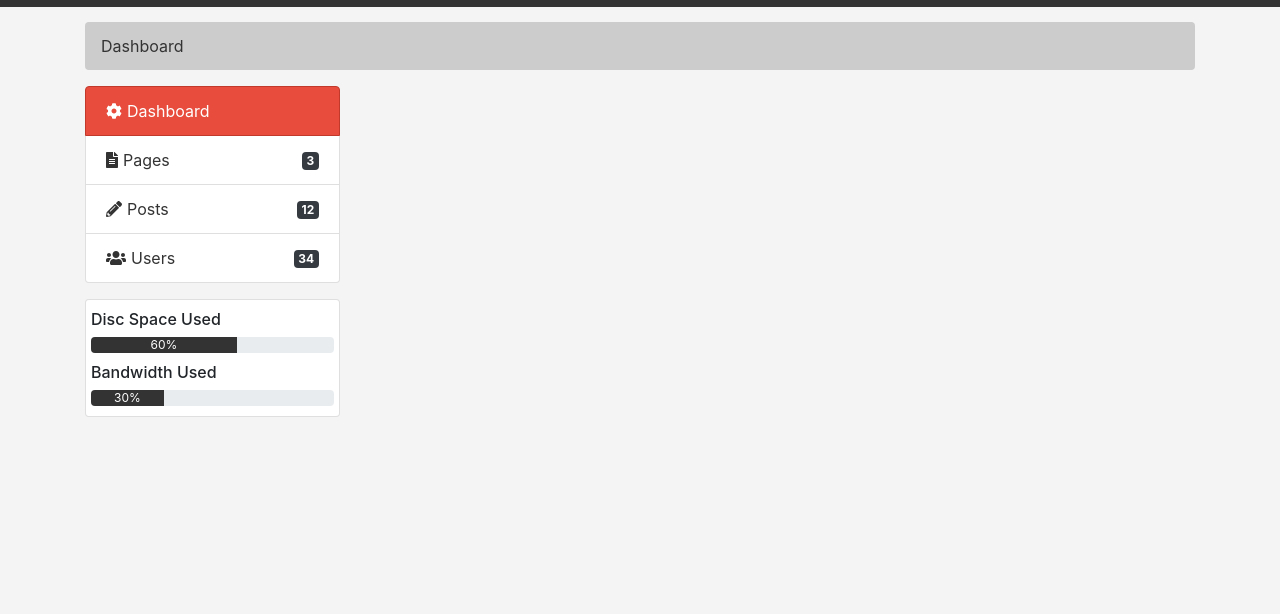
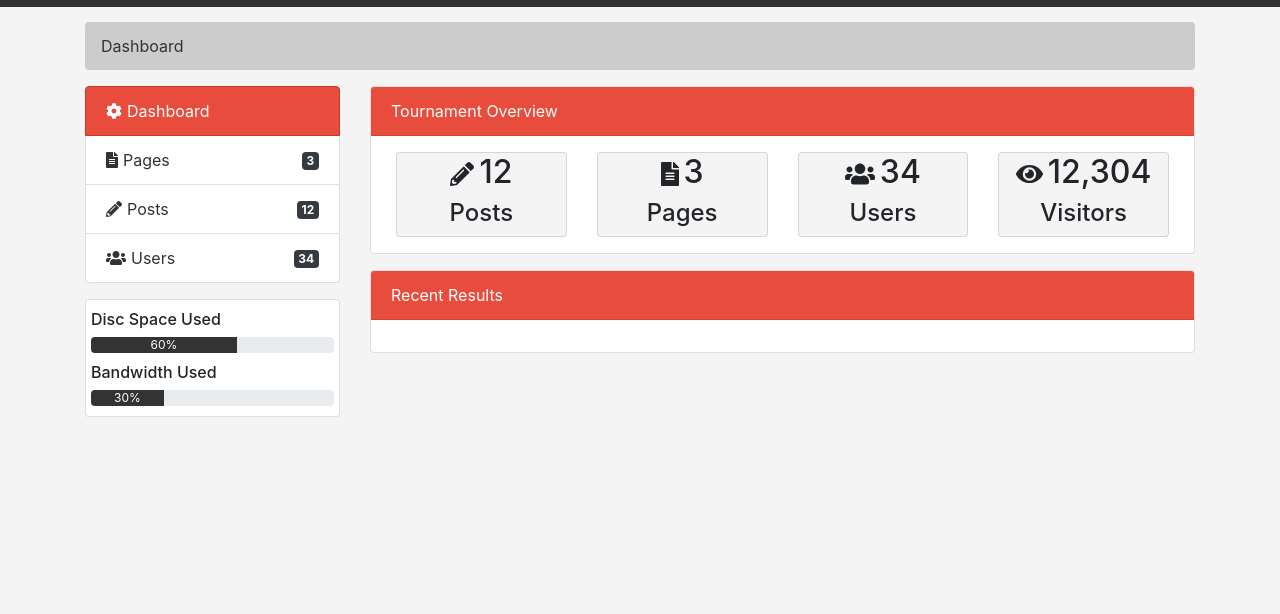
Before and after one commit to RickBr0wn/bootstrap-admin-theme, a plain HTML site: page index.html in a window 1280 px wide. Shown: the part 141-755 px from the top of the page. Drawn offline with nearby package versions, Linux system fonts and the light colour scheme.

Commit message:
Added Tournament Overview

```diff
--- a/assets/css/style.css
+++ b/assets/css/style.css
@@ -158,6 +158,26 @@ h6 {
   margin-top: 10px;
 }
 
+/* Cards */
+.card-header{
+  color: #fff !important;
+  background: #e74c3c;
+}
+
+.myCard {
+  background: #f4f4f4;
+  text-align: center;
+}
+
+.card-block {
+  padding-left: 25px;
+  padding-right: 25px;
+}
+
+a.nav-link {
+  color: white;
+}
+
 /* Footer */
 
 footer{
--- a/index.html
+++ b/index.html
@@ -100,7 +100,57 @@
                     </div>
                 </div>
                 <div class="col-md-9">
+                    <div class="card">
+                        <div class="card-header">
+                            Tournament Overview
+                        </div>
+                        <div class="card-block">
+                            <blockquote class="card-blockquote">
+                                <p></p>
+                                <div class="row">
+                                    <div class="col-md-3">
+                                        <div class="card myCard">
+                                            <h2><i class="fas fa-pencil-alt fa-xs"></i>12</h2>
+                                            <h4>Posts</h4>
+                                        </div>
+                                    </div>
+                                    <div class="col-md-3">
+                                        <div class="card myCard">
+                                            <h2><i class="fas fa-file-alt fa-xs"></i>3</h2>
+                                            <h4>Pages</h4>
+                                        </div>
+                                    </div>
+                                    <div class="col-md-3">
+                                        <div class="card myCard">
+                                            <h2><i class="fas fa-users fa-xs"></i>34</h2>
+                                            <h4>Users</h4>
+                                        </div>
+                                    </div>
+                                    <div class="col-md-3">
+                                        <div class="card myCard">
+                                            <h2><i class="fas fa-eye fa-xs"></i>12,304</h2>
+                                            <h4>Visitors</h4>
+                                        </div>
+                                    </div>
+                                </row>
+                            </blockquote>
+                        </div>
+                    </div>
+                    <p></p>
+                    <div class="card">
+                            <div class="card-header">
+                                Recent Results
+                            </div>
+                            <div class="card-block">
+                                <blockquote class="card-blockquote">
+                                    <p></p>
+                                    <div class="row">
 
+
+                                    </row>
+                                </blockquote>
+                            </div>
+                        </div>
                 </div>
             </div>
         </div>
```
